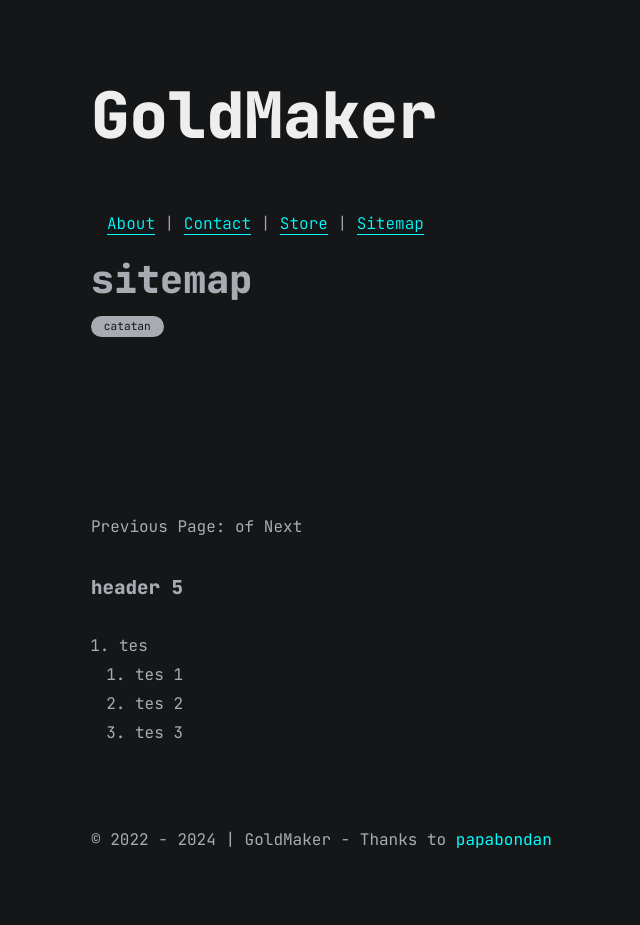
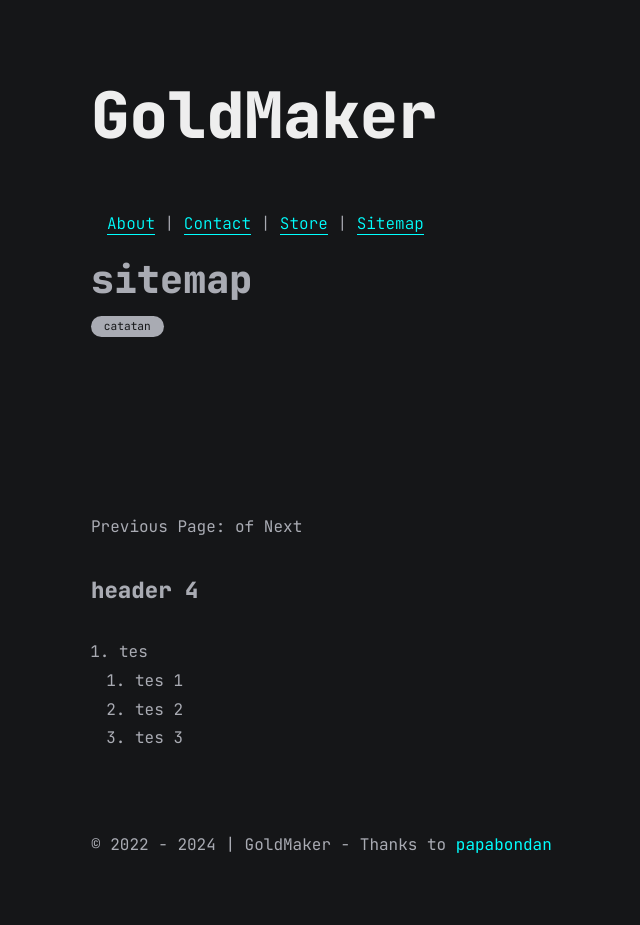
Before and after one commit to angganesia/angganesia.github.io, a Jekyll site: the page built from _pages/sitemaps.md, in a window 1280 px wide. Shown: the whole page, without its empty margins (224-864 px from the left). Built offline with Jekyll 4.4.1, drawn with Linux system fonts in a browser that asks for light colours; comment, search, counter and statistics services are not loaded.

Commit message:
update sitemaps.md

```diff
--- a/_pages/sitemaps.md
+++ b/_pages/sitemaps.md
@@ -22,7 +22,7 @@ categories: [catatan]
 </section>
 {% include pagination.html %}
 
-##### header 5
+#### header 4
 1. tes
     1. tes 1
     1. tes 2
```
